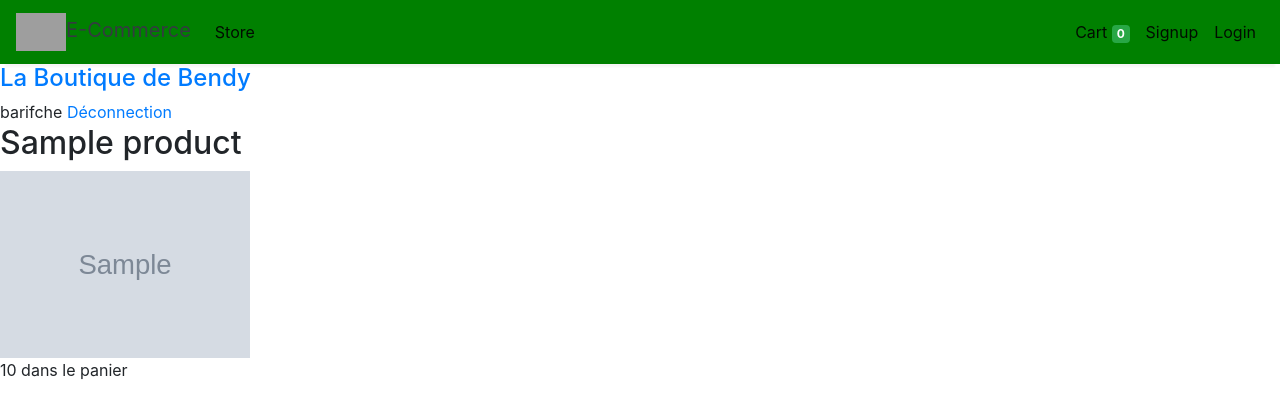
After one commit to maba-dev/E-commerce_Bendy, a Django app: page /cart/ in a window 1280 px wide. The commit adds this page. Shown: the top 419 px of the page. Run offline with Django 4.2, Linux system fonts and the light colour scheme; a user stored in the database is signed in; tables that the repository leaves empty hold one stand-in row (values such as "Sample post"); grey boxes marked "Sample" are stand-in pictures; some libraries are stand-ins or nearby versions; grey boxes are pictures that could not be loaded.

Commit message:
Ajouter un article dans le panier

```diff
--- a/shop/urls.py
+++ b/shop/urls.py
@@ -17,7 +17,7 @@ from django.conf import settings
 from django.conf.urls.static import static
 from django.contrib import admin
 from django.urls import path
-from store.views import index, product_detail
+from store.views import index, product_detail, add_to_cart, cart
 from shop import settings
 from accounts.views import signup, logout_user, login_user
 urlpatterns = [
@@ -26,7 +26,9 @@ urlpatterns = [
     path('login/', login_user, name="login"),
     path('logout/', logout_user, name="logout"),
     path('signup/', signup, name="signup"),
+    path('cart/', cart, name="cart"),
     path('product/<str:slug>/', product_detail, name="product"),
+    path('product/<str:slug>/add-to-cart/', add_to_cart, name="add-to-cart"),
 
 
 ] + static(settings.MEDIA_URL, document_root=settings.MEDIA_ROOT)
--- a/store/models.py
+++ b/store/models.py
@@ -1,8 +1,5 @@
-from audioop import reverse
-from pyexpat import model
-from statistics import mode
+from django.urls import reverse
 from django.db import models
-from django.forms import modelformset_factory
 
 from shop.settings import AUTH_USER_MODEL
 
--- /dev/null
+++ b/store/templates/cart.html
@@ -0,0 +1,11 @@
+{% extends 'base.html' %}
+
+{% block content %}
+
+    {% for order in orders %}
+    <h2>{{order.product.name}}</h2>
+    <img src="{{order.product.image.url}}" alt="{{order.product.name}}" style="max-width: 250px;">
+    <p>{{order.quantity}} dans le panier</p>
+    {% endfor %}
+
+{% endblock %}
--- a/store/templates/index.html
+++ b/store/templates/index.html
@@ -6,7 +6,7 @@
 
     <h2>{{product.name}}</h2>
     <img src="{{product.image.url}}" alt="{{product.name}}" style="max-width: 250px;">
-    <a href="{% url 'product' slug=product.slug %}">Voir l'article</a>
+    <a href="{% url 'product' product.slug %}">Voir l'article</a>
     {% endfor %}
 
 {% endblock %}
--- a/store/views.py
+++ b/store/views.py
@@ -1,8 +1,9 @@
-from django.http import HttpResponse
-from django.shortcuts import get_object_or_404, render
 
-from store.models import Product
+from django.shortcuts import get_object_or_404, redirect, render
 
+from store.models import Product, Cart, Order
+
+from django.urls import reverse
 
 
 def index(request):
@@ -12,3 +13,21 @@ def index(request):
 def product_detail(request, slug):
     product = get_object_or_404(Product, slug=slug)
     return render(request, 'detail.html', context={"product": product})
+
+def add_to_cart(request, slug):
+    user = request.user
+    product = get_object_or_404(Product, slug=slug)
+    cart, _ = Cart.objects.get_or_create(user=user)
+    order, created = Order.objects.get_or_create(user=user, product=product)
+
+    if created:
+        cart.orders.add(order)
+        cart.save()
+    else:
+        order.quantity += 1
+        order.save()
+    return redirect(reverse("product", kwargs={"slug": slug}))
+
+def cart(request):
+    cart=get_object_or_404(Cart, user=request.user)
+    return render(request, 'cart.html', context={"orders":cart.orders.all()})
```
Also changed, not shown: store/templates/detail.html (+10 -0 lines), media/images/Bendy_model_t-shirt2_IP4ADFa.jpeg (added), media/images/Bendy_model_t-shirt2_LivaXdZ.jpeg (added), media/images/Bendy_model_t-shirt2_deriere_hltUPGu.jpeg (added), media/images/dalleu_der2_7fG838u.jpeg (added).
